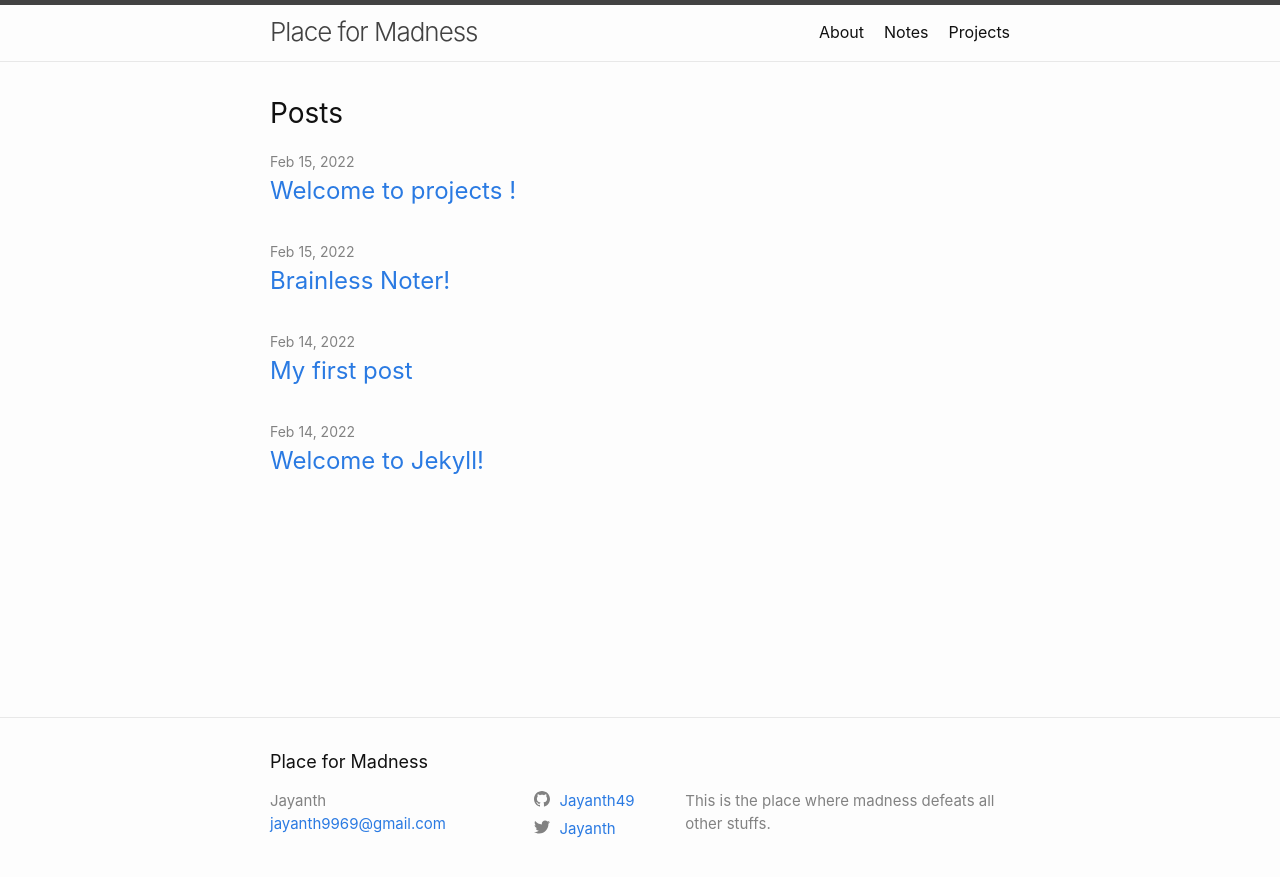
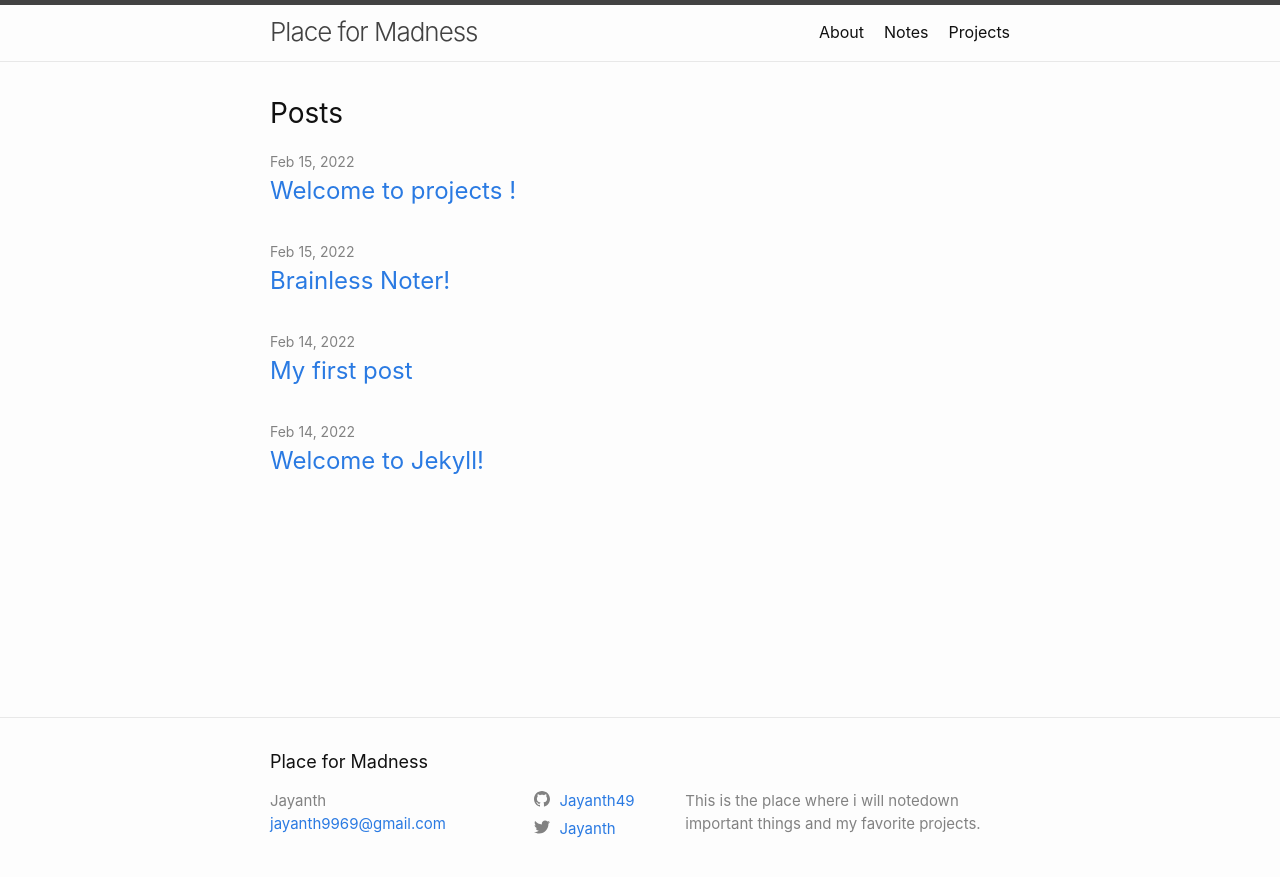
Before and after one commit to Jayanth49/Jayanth49.github.io, a Jekyll site: the page built from index.markdown, in a window 1280 px wide. Shown: the top 877 px of the page. Built offline with Jekyll 4.4.1, drawn with Linux system fonts in a browser that asks for light colours.

Commit message:
Update _config.yml

```diff
--- a/_config.yml
+++ b/_config.yml
@@ -21,7 +21,7 @@
 title: Place for Madness
 email: jayanth9969@gmail.com
 description: >- # this means to ignore newlines until "baseurl:"
- This is the place where madness defeats all other stuffs.
+ This is the place where i will notedown important things and my favorite projects.
 baseurl: "/" # the subpath of your site, e.g. /blog
 url: "https://jayanth49.github.io" # the base hostname & protocol for your site, e.g. http://example.com
 twitter_username: Jayanth
```
